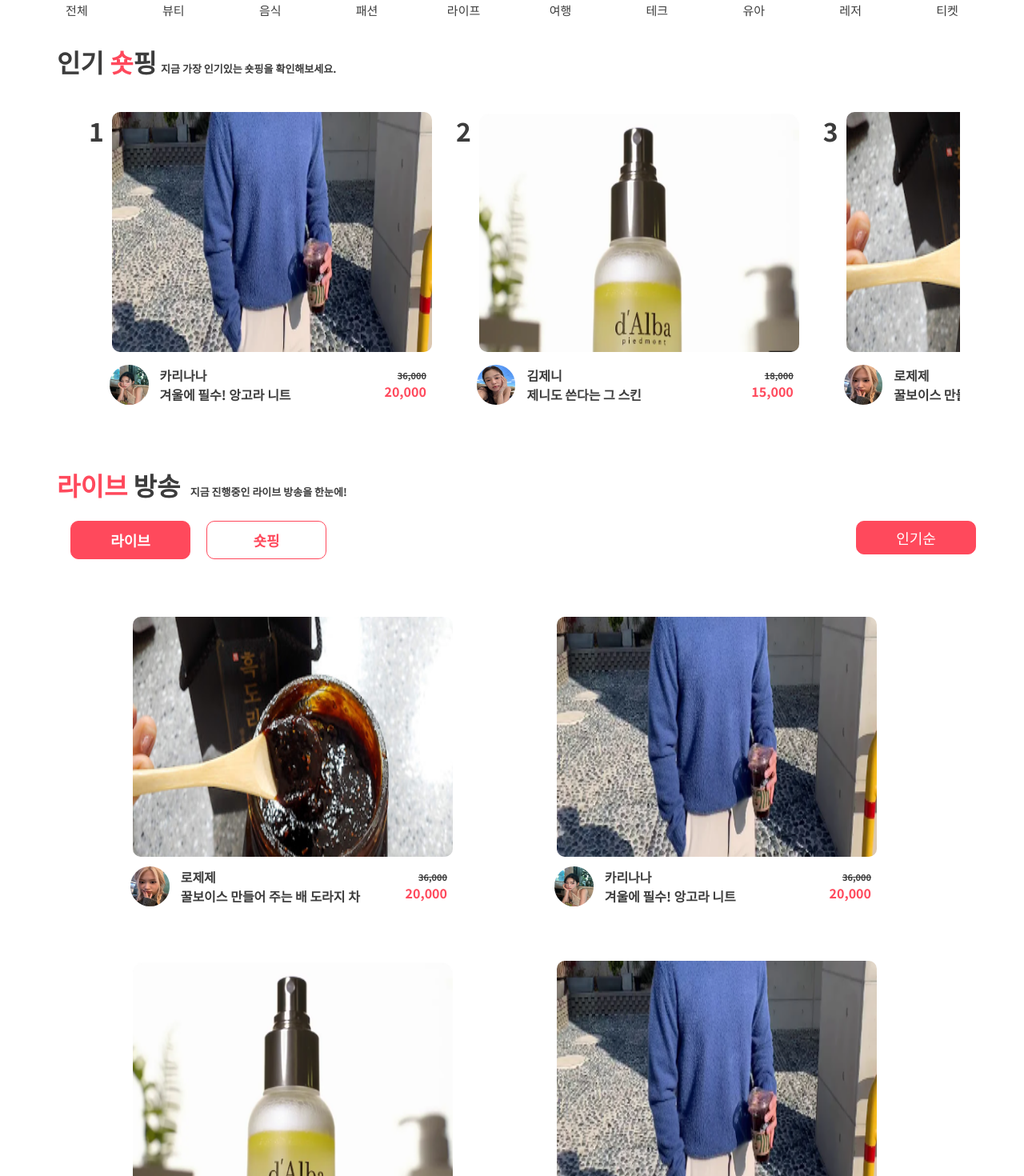
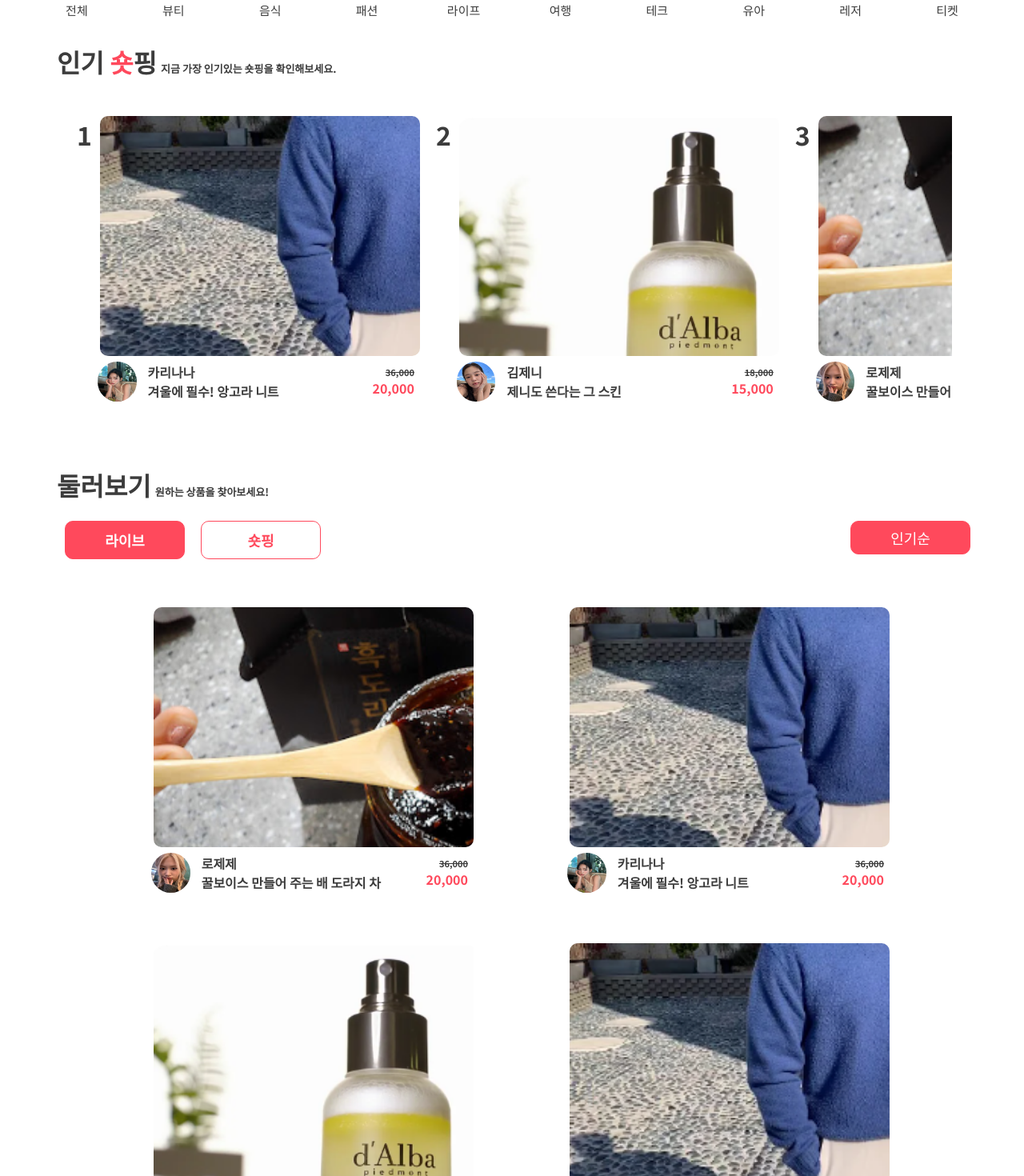
Before and after one commit to youkyoungJung/Pasila, a Vue app in the folder frontend/: page / in a window 1280 px wide. Shown: the part 160-1630 px from the top of the page at 80% size. Built offline with nearby package versions, Linux system fonts and the light colour scheme.

Commit message:
feat:[#S10P12A402-31]메인페이지 구현 완성

```diff
--- a/frontend/src/components/common/v-category.vue
+++ b/frontend/src/components/common/v-category.vue
@@ -114,6 +114,7 @@ const selectBigCate = (name) => {
     selectedBigCate.value = name;
 
     if (selectedBigCate.value == '전체') {
+        selectedBigCate.value = '';
         selectedMidCate.value = '';
         selectedSmallCate.value = '';
     }
@@ -138,22 +139,10 @@ const selectSmallCate = (name) => {
             <div class="big-category">
                 <li v-for="category in categories" :key="category" class="big-cate-li" @click="selectBigCate(category.name)">
                     <img :src="category.img">
-                    <div class="select-big-name" v-if="category.name == selectedBigCate" >{{ category.name }}</div>
-                    <div class="type-big-name" v-else>{{ category.name }}</div>
+                    <div :class="[category.name == selectedBigCate ? 'select-big-name' : 'type-big-name']">{{ category.name }}</div>
                 </li>
             </div>
-            <div class="mid-category" v-if="selectedBigCate != '' && selectedBigCate != '전체'">
-                <li v-for="midCategory in midCategories" :key="midCategory" class="mid-cate-li" @click="selectMidCate(midCategory.name)">
-                    <div class="select-name" v-if="midCategory.name == selectedMidCate">{{ midCategory.name }}</div>
-                    <div class="type-name" v-else>{{ midCategory.name }}</div>
-                </li>
-            </div>
-            <div class="small-category" v-if="selectedMidCate != '' && selectedMidCate != '전체'">
-                <li v-for="smallCategory in smallCategories" :key="smallCategory" class="small-cate-li" @click="selectSmallCate(smallCategory.name)">
-                    <div class="select-name" v-if="smallCategory.name == selectedSmallCate">{{ smallCategory.name }}</div>
-                    <div class="type-name" v-else>{{ smallCategory.name }}</div>
-                </li>
-            </div>
+
         </ul>
 
 
@@ -167,7 +156,6 @@ const selectSmallCate = (name) => {
 <style lang="scss" scoped>
 .container {
     @include flex-box();
-
 
     .category {
         @include box(100%, 30%, none, 0, 5px, 2px);
@@ -186,20 +174,6 @@ const selectSmallCate = (name) => {
             margin-top: 5px;
         }
 
-        .select-name {
-            @include box(90%, 100%, none, 0, 0, 0);
-            @include font-factory(13px, 500);
-            color: $main;
-            border-bottom: 1px solid $main;
-            margin-top: 5px;
-
-        }
-        .type-name {
-            @include box(90%, 100%, none, 0, 0, 0);
-            @include font-factory(13px, 500);
-            margin-top: 5px;
-            border-bottom: 1px dashed $dark;
-        }
 
         .big-category {
             @include box(100%, 60%, none, 0, 5px, 2px);
@@ -217,28 +191,6 @@ const selectSmallCate = (name) => {
 
         }
 
-        .mid-category {
-            @include box(90%, 20%, whitesmoke, 0, 5px, 2px);
-            @include flex-box($align: left, $direction: row);
-
-            .mid-cate-li {
-                @include flex-box($justify: flex-start);
-                @include box(90%, 100%, none, 0, 2px, 3px);
-                // border-bottom: 1px solid $dark;
-                text-align: center;
-
-            }
-        }
-
-        .small-category {
-            @include box(90%, 20%, none, 5px, 5px, 2px);
-            @include flex-box($align: left, $direction: row);
-            .small-cate-li {
-                @include flex-box($justify: flex-start);
-                @include box(90%, 100%, none, 0, 2px, 3px);
-                text-align: center;
-            }
-        }
     }
 }
 
--- a/frontend/src/components/main/v-best-shortping.vue
+++ b/frontend/src/components/main/v-best-shortping.vue
@@ -57,7 +57,7 @@ const videos = ref([
                         <div>{{ i + 1 }}</div>
                         <div>
                             <!-- <video :src="video.src" class="input-video" /> -->
-                            <img :src="video.src" class="input-video">
+                            <div class="input-video" v-bind:style="{backgroundImage: `url(${video.src})`}"></div>
                             <div class="user-info">
                                 <img :src="video.profile" class="user-profile">
                                 <div class="user-name">
@@ -95,14 +95,14 @@ const videos = ref([
         }
 
         .video-container {
-            @include box(95%, 90%, null, 0, 15px, 10px);
+            @include box(95%, 90%, null, 0, 5px, 10px);
             @include flex-box($justify: flex-start);
             overflow-x: auto;
             overflow-y: hidden;
             white-space: nowrap;
 
             .videos {
-                @include box(500px, 400px, none, none, 10px, 5px);
+                @include box(500px, 400px, none, none, 5px, 5px);
                 @include flex-box();
                 .numbering {
                     @include flex-box($align: flex-start);
@@ -110,10 +110,12 @@ const videos = ref([
 
                 }
                 .input-video {
+                    background-size: cover;
                     width: 400px;
                     height: 300px;
                     border-radius: 10px;
                     margin-left: 10px
+
 
                 }
                 .user-info {
--- a/frontend/src/components/main/v-live.vue
+++ b/frontend/src/components/main/v-live.vue
@@ -87,8 +87,8 @@ const goShortping = () => {
     <div class="container">
         <div class="running">
             <div class="title">
-                <span style="color: #ff495c;">라이브 </span>방송
-                <span class="subtitle">지금 진행중인 라이브 방송을 한눈에!</span>
+                둘러보기
+                <span class="subtitle">원하는 상품을 찾아보세요!</span>
             </div>
             <div class="order-type">
                 <div class="live-short-btn">
@@ -109,7 +109,7 @@ const goShortping = () => {
                     <div class="numbering">
                         <div>
                             <!-- <video :src="video.src" class="input-video" /> -->
-                            <img :src="video.src" class="input-video">
+                            <div class="input-video" v-bind:style="{backgroundImage: `url(${video.src})`}"></div>
                             <div class="user-info">
                                 <img :src="video.profile" class="user-profile">
                                 <div class="user-name">
@@ -137,14 +137,17 @@ const goShortping = () => {
 
     .running {
         @include box(90%, 100%, null, 0, 5px, 5px);
-        @include flex-box($align: flex-start, $direction: column);
+        @include flex-box($align: center, $direction: column);
 
         .title {
             @include font-factory($fs-4, bold);
-
+            @include box(100%, null, null, 0, 0, 0);
+            @include flex-box($align: flex-end, $justify: flex-start);
             .subtitle {
+                display: inline-block;
                 font-size: 13px;
                 margin-left: 5px;
+                line-height: 28px;
             }
         }
 
@@ -192,24 +195,25 @@ const goShortping = () => {
         }
 
         .video-container {
-            @include box(95%, 90%, null, 0, 15px, 10px);
-            @include flex-box($justify: flex-start);
+            @include box(100%, 90%, null, 0, 5px, 10px);
+            @include flex-box();
             overflow: hidden;
             flex-wrap: wrap;
 
 
 
             .videos {
-                @include box(500px, 400px, none, none, 10px, 5px);
+                @include box(500px, 400px, none, none, 5px, 5px);
                 @include flex-box();
                 @include font-factory($fs-1, bold);
                 float: left;
 
                 .input-video {
+                    background-size: cover;
                     width: 400px;
                     height: 300px;
                     border-radius: 10px;
-                    margin-left: 10px;
+                    margin-left: 10px
 
 
                 }
```
